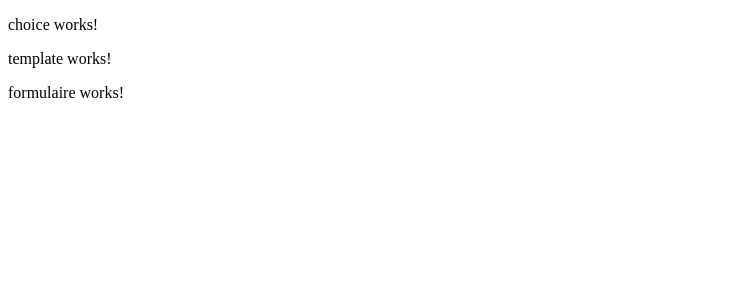
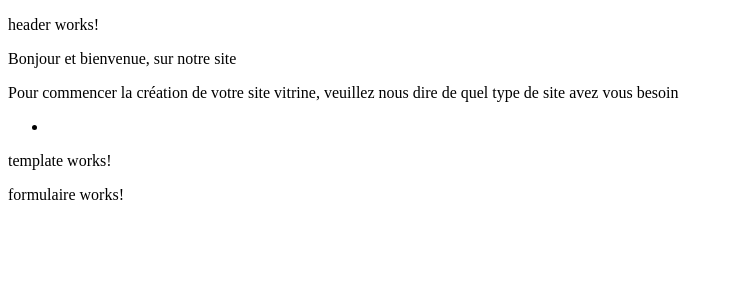
Before and after one commit to Charcrede/wolves, an Angular app: page / in a window 1280 px wide. Shown: the top 300 px of the page, without its empty margins (0-733 px from the left). Built offline with nearby package versions, Linux system fonts and the light colour scheme.

Commit message:
liShower

```diff
--- a/src/app/app.component.html
+++ b/src/app/app.component.html
@@ -1,2 +1,3 @@
+<app-header></app-header>
 <app-main></app-main>
 <router-outlet></router-outlet>
--- a/src/app/choice/choice.component.html
+++ b/src/app/choice/choice.component.html
@@ -1 +1,7 @@
-<p>choice works!</p>
+<div>
+    <p>Bonjour et bienvenue, sur notre site</p>
+    <p>Pour commencer la création de votre site vitrine, veuillez nous dire de quel type de site avez vous besoin</p>
+    <ul>
+        <li >{{categorie}}</li>
+    </ul>
+</div>
--- a/src/app/choice/choice.component.ts
+++ b/src/app/choice/choice.component.ts
@@ -1,4 +1,6 @@
-import { Component } from '@angular/core';
+import { Component, OnInit } from '@angular/core';
+import { Categorie } from '../categorie';
+import { CATEGORIES } from '../mock.categorie';
 import { ServiceService } from '../service.service';
 
 @Component({
@@ -6,6 +8,11 @@ import { ServiceService } from '../service.service';
   templateUrl: './choice.component.html',
   styleUrls: ['./choice.component.css']
 })
-export class ChoiceComponent {
-  constructor(private service : ServiceService){}
+export class ChoiceComponent implements OnInit {
+  index: number = 0;
+  constructor(private service: ServiceService) { };
+  categories: Categorie[] = CATEGORIES
+  categorie: Array<Categorie> = [];
+  ngOnInit(): void {
+  }
 }
--- a/src/app/service.service.ts
+++ b/src/app/service.service.ts
@@ -1,9 +1,24 @@
 import { Injectable } from '@angular/core';
+import { Categorie } from './categorie';
 
 @Injectable({
   providedIn: 'root'
 })
 export class ServiceService {
+  finTab!: Categorie[];
+  index: number = 0;
+  constructor() { }
+  liShower(tab: Array<Categorie>, tab2: Categorie[]){
+    setInterval(() => {
+        if (this.index < tab.length) {
+          console.log(this.index);
+          console.log(tab[this.index]);
+          this.index++;
 
-  constructor() { }
+        tab2.push(tab[this.index]);
+        console.log(tab2);
+
+      }
+      }, 1000);
+    }
 }
```
